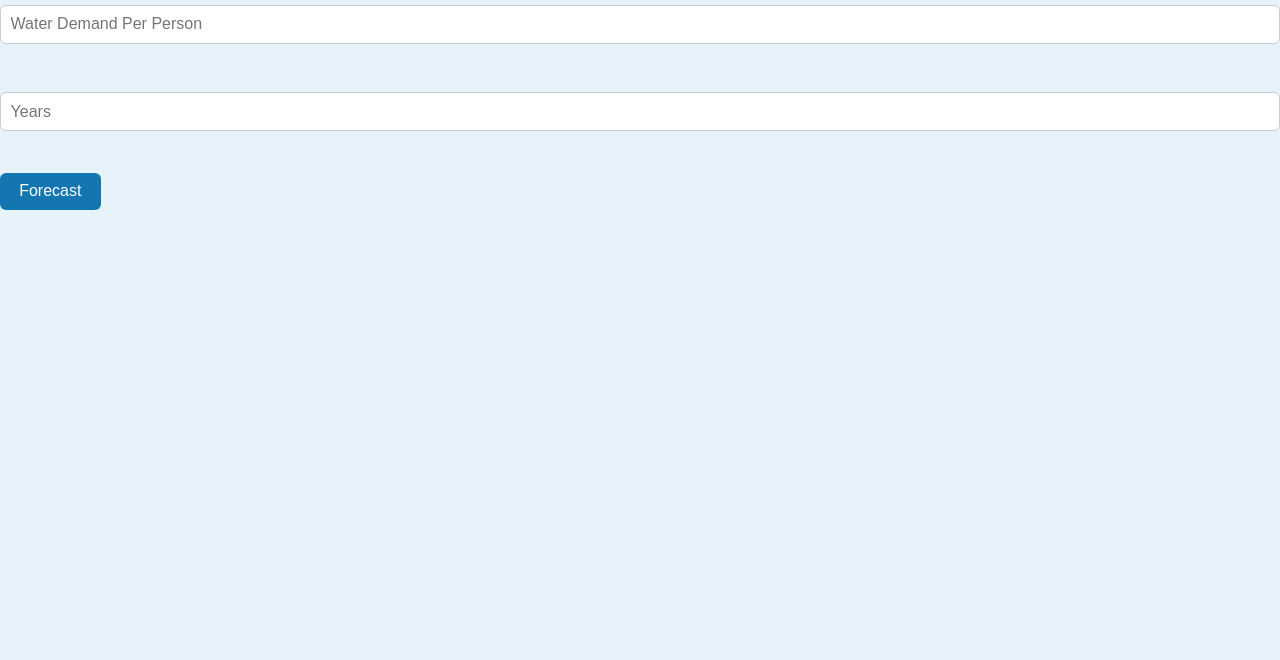
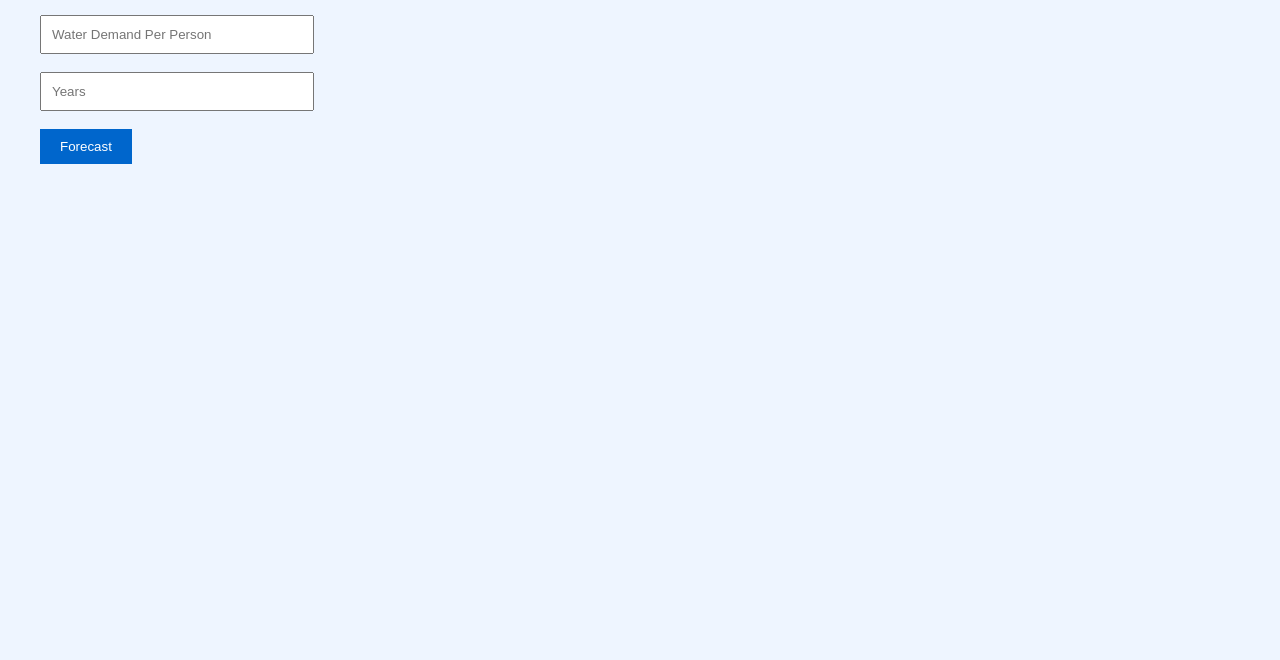
Before and after one commit to Rithika132/Forecasting-Future-Water-Requirements-and-Assessing-Storage-Capacities-in-Reservoirs, a website: page forecast.html in a window 1280 px wide. Shown: the part 140-800 px from the top of the page. Drawn offline with Linux system fonts and the light colour scheme.

Commit message:
Update style.css

```diff
--- a/style.css
+++ b/style.css
@@ -1,80 +1,25 @@
-:root {
-  --blue-dark: #0b3d5c;
-  --blue: #1476b0;
-  --blue-light: #e6f3fa;
-  --text: #1a1a1a;
-  --white: #ffffff;
+body{
+    font-family: Arial;
+    margin:40px;
+    background:#eef5ff;
 }
 
-* { box-sizing: border-box; margin: 0; padding: 0; }
-
-body {
-  font-family: 'Segoe UI', Arial, sans-serif;
-  color: var(--text);
-  background: var(--blue-light);
-  line-height: 1.6;
+h1{
+    color:#0066cc;
 }
 
-header {
-  background: var(--blue-dark);
-  color: var(--white);
-  padding: 1rem 2rem;
-  display: flex;
-  justify-content: space-between;
-  align-items: center;
+input{
+    padding:10px;
+    width:250px;
 }
 
-header h1 { font-size: 1.4rem; }
-
-nav a {
-  color: var(--white);
-  text-decoration: none;
-  margin-left: 1.5rem;
-  font-weight: 500;
+button{
+    padding:10px 20px;
+    background:#0066cc;
+    color:white;
+    border:none;
 }
 
-nav a:hover { text-decoration: underline; }
-
-main {
-  max-width: 900px;
-  margin: 2rem auto;
-  padding: 0 1.5rem;
+button:hover{
+    background:#004c99;
 }
-
-.card {
-  background: var(--white);
-  border-radius: 10px;
-  padding: 1.5rem;
-  box-shadow: 0 2px 8px rgba(0,0,0,0.08);
-  margin-bottom: 1.5rem;
-}
-
-button, input[type=submit] {
-  background: var(--blue);
-  color: var(--white);
-  border: none;
-  padding: 0.6rem 1.2rem;
-  border-radius: 6px;
-  cursor: pointer;
-  font-size: 1rem;
-}
-
-button:hover, input[type=submit]:hover { background: var(--blue-dark); }
-
-input, textarea {
-  width: 100%;
-  padding: 0.6rem;
-  margin: 0.4rem 0 1rem;
-  border: 1px solid #ccc;
-  border-radius: 6px;
-  font-size: 1rem;
-}
-
-canvas { max-width: 100%; }
-
-footer {
-  text-align: center;
-  padding: 1.5rem;
-  color: #666;
-  font-size: 0.9rem;
-}
```
